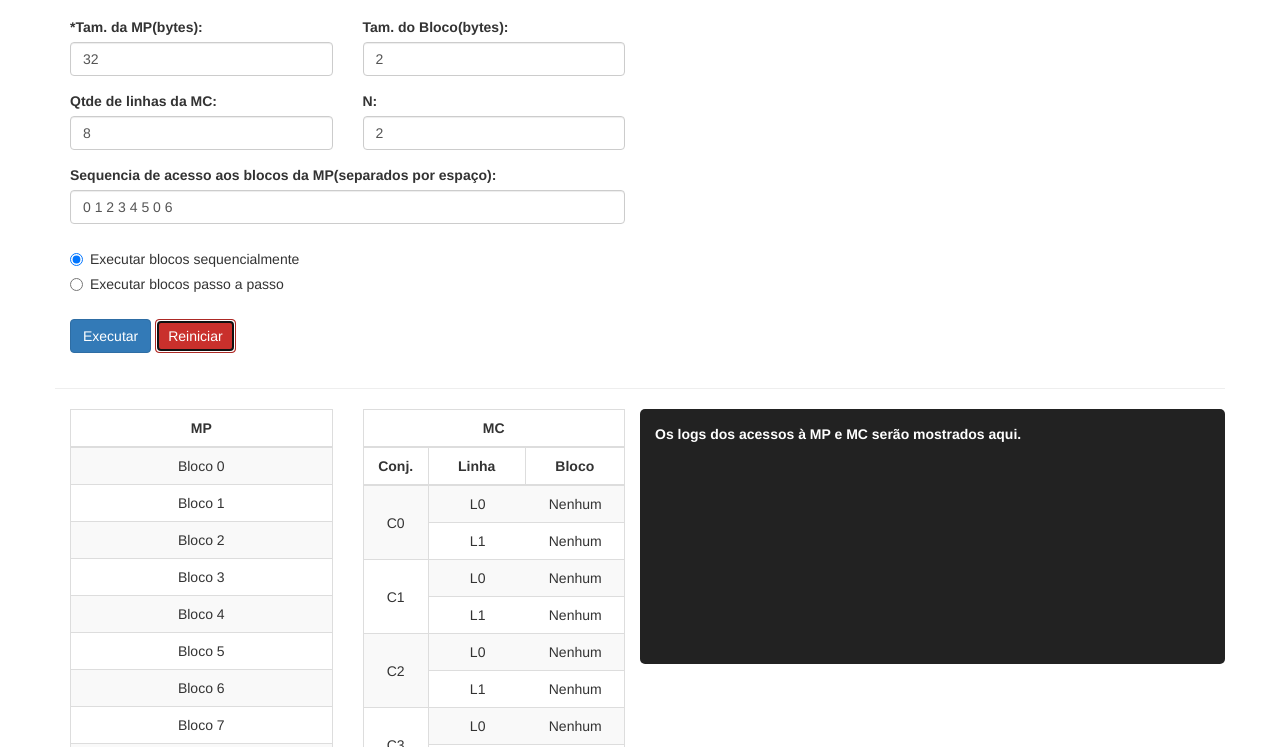
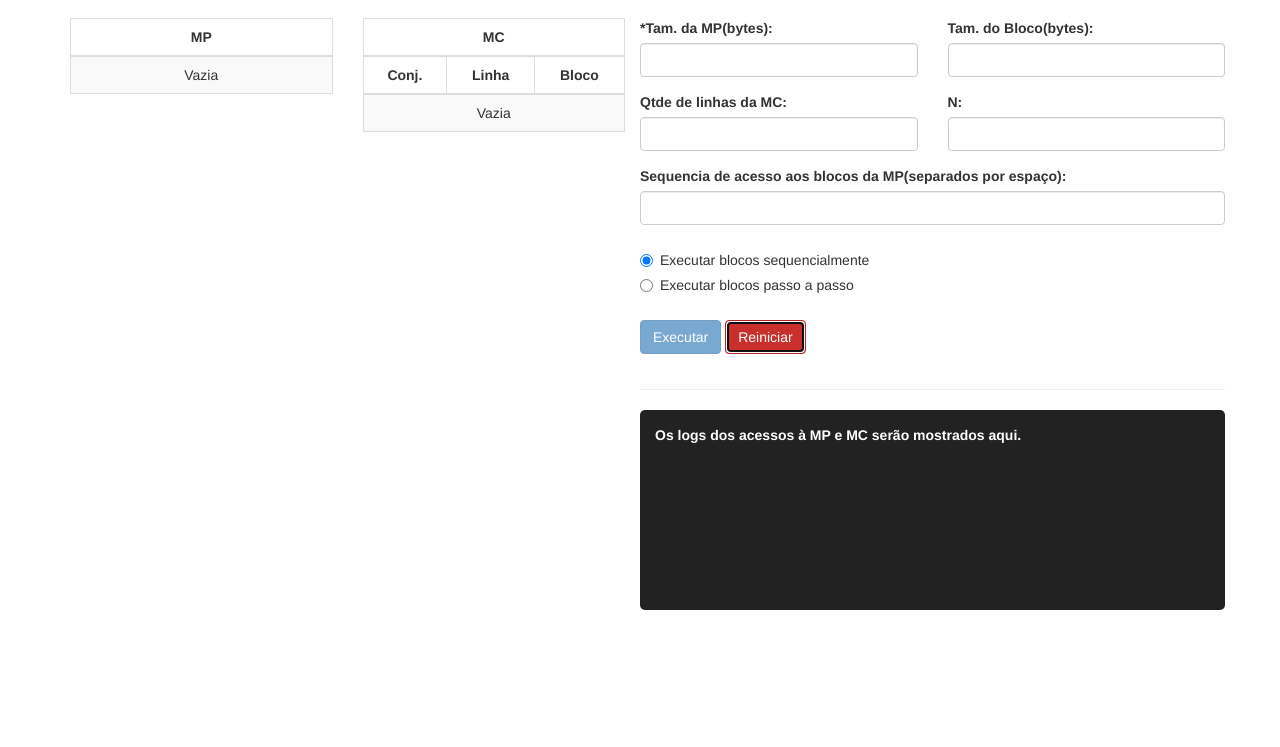
Before and after one commit to iagopiimenta/sscm, a website: page public/index.html in a window 1280 px wide. Both pictures are taken after a click on the button "Reiniciar". Shown: the part 53-800 px from the top of the page. Drawn offline with Linux system fonts and the light colour scheme; files that its build step writes are made by us from their sources.

Commit message:
restart form

```diff
--- a/public/css/app.css
+++ b/public/css/app.css
@@ -1,7 +1,3 @@
-body{
-  padding-top: 70px;
-}
-
 .vcenter td{
   vertical-align: middle!important;
 }
@@ -24,7 +20,8 @@ body{
   font-weight: 800;
   background-color: #222222;
   border-radius: 5px;
-  min-height: 255px;
+  height: 200px;
+  overflow: auto;
 }
 
 
--- a/public/index.html
+++ b/public/index.html
@@ -9,7 +9,7 @@
     <link rel="stylesheet" type="text/css" href="css/app.css">
   </head>
   <body style="display:none;">
-    <nav class="navbar navbar-default navbar-fixed-top navbar-static-top">
+    <nav class="navbar navbar-default navbar-static-top">
       <div class="container">
         <div class="navbar-header">
           <a class="navbar-brand" href="#">Trabalho de AOC/AED</a>
@@ -19,77 +19,6 @@
     </nav>
     <div class="container" ng-controller="MemoryController">
       <div class="row">
-        <div class="col-md-6">
-          <form name="setupForm"><!-- http://www.ng-newsletter.com/posts/validations.html -->
-            <div class="row">
-              <div class="col-md-6 form-group" ng-class="dirtyAndInvalidClass('mainMemorySize')">
-                <label class="control-label" for="mainMemorySize">*Tam. da MP(bytes):</label>
-                <input ng-disabled="configured" autofocus class="form-control" name="mainMemorySize" ng-model="setup.mainMemorySize" min="1" type="number" required>
-                <div ng-messages="setupForm.mainMemorySize.$error" ng-if="dirtyAndInvalidClass('mainMemorySize')">
-                  <div ng-messages-include="error-messages"></div>
-                </div>
-              </div>
-              <div class="col-md-6 form-group" ng-class="dirtyAndInvalidClass('mainMemoryBlockSize')">
-                <label class="control-label" for="mainMemoryBlockSize">Tam. do Bloco(bytes):</label>
-                <input ng-disabled="configured" class="form-control" name="mainMemoryBlockSize" ng-model="setup.mainMemoryBlockSize" min="1" type="number" required>
-                <div ng-messages="setupForm.mainMemoryBlockSize.$error" ng-if="dirtyAndInvalidClass('mainMemoryBlockSize')">
-                  <div ng-messages-include="error-messages"></div>
-                </div>
-              </div>
-            </div>
-            <div class="row">
-              <div class="col-md-6 form-group" ng-class="dirtyAndInvalidClass('memoryCacheNumberLines')">
-                <label for="memoryCacheNumberLines">Qtde de linhas da MC:</label>
-                <input ng-disabled="configured" class="form-control" name="memoryCacheNumberLines" ng-model="setup.memoryCacheNumberLines" min="0" type="number" required>
-                <div ng-messages="setupForm.memoryCacheNumberLines.$error" ng-if="dirtyAndInvalidClass('memoryCacheNumberLines')">
-                  <div ng-messages-include="error-messages"></div>
-                </div>
-              </div>
-              <div class="col-md-6 form-group" ng-class="dirtyAndInvalidClass('memoryCacheN')">
-                <label for="memoryCacheN">N:</label>
-                <input ng-disabled="configured" class="form-control" name="memoryCacheN" ng-model="setup.memoryCacheN" min="0" type="number" required>
-                <div ng-messages="setupForm.memoryCacheN.$error" ng-if="dirtyAndInvalidClass('memoryCacheN')">
-                  <div ng-messages-include="error-messages"></div>
-                </div>
-              </div>
-            </div>
-            <div class="row">
-              <div class="col-md-12 form-group" ng-class="dirtyAndInvalidClass('sequenceBlocks')">
-                <label for="numbersInput">Sequencia de acesso aos blocos da MP(separados por espaço):</label>
-                <input ng-disabled="configured" class="form-control" name="sequenceBlocks" ng-model="setup.sequenceBlocks" type="text" ng-pattern="/^\d+( \d+)*$/" required>
-                <div ng-messages="setupForm.sequenceBlocks.$error" ng-if="dirtyAndInvalidClass('sequenceBlocks')">
-                  <div ng-messages-include="error-messages"></div>
-                </div>
-              </div>
-            </div>
-            <div class="row">
-              <div ng-init="setup.runOnceAllBlocks=true" class="col-md-12 form-group">
-                <div class="radio">
-                  <label>
-                    <input ng-disabled="configured" type="radio" name="runOnceAllBlocks" ng-model="setup.runOnceAllBlocks" ng-value="true">
-                    Executar blocos sequencialmente
-                  </label>
-                </div>
-                <div class="radio">
-                  <label>
-                    <input ng-disabled="configured" type="radio" name="runOnceAllBlocks" ng-model="setup.runOnceAllBlocks" ng-value="false">
-                    Executar blocos passo a passo
-                  </label>
-                </div>
-              </div>
-            </div>
-            <div class="row">
-              <div class="col-md-12 form-group">
-                <button ng-show="setup.runOnceAllBlocks" ng-disabled="setupForm.$invalid || configured" class="btn btn-primary" ng-click="runSequence(setup)" type="submit">Executar</button>
-                <button ng-hide="setup.runOnceAllBlocks" ng-disabled="setupForm.$invalid || !finishJob || emptySequence" class="btn btn-primary" ng-click="runSequence(setup)" type="submit">Próximo</button>
-                <button class="btn btn-danger" ng-click="restart(setup)" type="submit">Reiniciar</button>
-              </div>
-            </div>
-          </form>
-        </div>
-      </div>
-      <div class="row">
-        <hr>
         <div class="col-md-3">
           <table class="table table-striped table-bordered text-center vcenter">
             <thead>
@@ -146,7 +75,80 @@
             </tbody>
           </table>
         </div>
-        <div class="col-md-6 console">
+        <div class="col-md-6">
+          <div class="row">
+            <div class="row">
+              <div class="col-md-12">
+                <form novalidate name="setupForm"><!-- http://www.ng-newsletter.com/posts/validations.html -->
+                  <div class="row">
+                    <div class="col-md-6 form-group" ng-class="dirtyAndInvalidClass('mainMemorySize')">
+                      <label class="control-label" for="mainMemorySize">*Tam. da MP(bytes):</label>
+                      <input ng-disabled="configured" class="form-control" name="mainMemorySize" ng-model="setup.mainMemorySize" min="1" type="number" required>
+                      <div ng-messages="setupForm.mainMemorySize.$error" ng-if="dirtyAndInvalidClass('mainMemorySize')">
+                        <div ng-messages-include="error-messages"></div>
+                      </div>
+                    </div>
+                    <div class="col-md-6 form-group" ng-class="dirtyAndInvalidClass('mainMemoryBlockSize')">
+                      <label class="control-label" for="mainMemoryBlockSize">Tam. do Bloco(bytes):</label>
+                      <input ng-disabled="configured" class="form-control" name="mainMemoryBlockSize" ng-model="setup.mainMemoryBlockSize" min="1" type="number" required>
+                      <div ng-messages="setupForm.mainMemoryBlockSize.$error" ng-if="dirtyAndInvalidClass('mainMemoryBlockSize')">
+                        <div ng-messages-include="error-messages"></div>
+                      </div>
+                    </div>
+                  </div>
+                  <div class="row">
+                    <div class="col-md-6 form-group" ng-class="dirtyAndInvalidClass('memoryCacheNumberLines')">
+                      <label for="memoryCacheNumberLines">Qtde de linhas da MC:</label>
+                      <input ng-disabled="configured" class="form-control" name="memoryCacheNumberLines" ng-model="setup.memoryCacheNumberLines" min="0" type="number" required>
+                      <div ng-messages="setupForm.memoryCacheNumberLines.$error" ng-if="dirtyAndInvalidClass('memoryCacheNumberLines')">
+                        <div ng-messages-include="error-messages"></div>
+                      </div>
+                    </div>
+                    <div class="col-md-6 form-group" ng-class="dirtyAndInvalidClass('memoryCacheN')">
+                      <label for="memoryCacheN">N:</label>
+                      <input ng-disabled="configured" class="form-control" name="memoryCacheN" ng-model="setup.memoryCacheN" min="0" type="number" required>
+                      <div ng-messages="setupForm.memoryCacheN.$error" ng-if="dirtyAndInvalidClass('memoryCacheN')">
+                        <div ng-messages-include="error-messages"></div>
+                      </div>
+                    </div>
+                  </div>
+                  <div class="row">
+                    <div class="col-md-12 form-group" ng-class="dirtyAndInvalidClass('sequenceBlocks')">
+                      <label for="numbersInput">Sequencia de acesso aos blocos da MP(separados por espaço):</label>
+                      <input ng-disabled="configured" class="form-control" name="sequenceBlocks" ng-model="setup.sequenceBlocks" type="text" ng-pattern="/^\d+( \d+)*$/" required>
+                      <div ng-messages="setupForm.sequenceBlocks.$error" ng-if="dirtyAndInvalidClass('sequenceBlocks')">
+                        <div ng-messages-include="error-messages"></div>
+                      </div>
+                    </div>
+                  </div>
+                  <div class="row">
+                    <div ng-init="setup.runOnceAllBlocks=true" class="col-md-12 form-group">
+                      <div class="radio">
+                        <label>
+                          <input required ng-disabled="configured" type="radio" name="runOnceAllBlocks" ng-model="setup.runOnceAllBlocks" ng-value="true">
+                          Executar blocos sequencialmente
+                        </label>
+                      </div>
+                      <div class="radio">
+                        <label>
+                          <input required ng-disabled="configured" type="radio" name="runOnceAllBlocks" ng-model="setup.runOnceAllBlocks" ng-value="false">
+                          Executar blocos passo a passo
+                        </label>
+                      </div>
+                    </div>
+                  </div>
+                  <div class="row">
+                    <div class="col-md-12 form-group">
+                      <button ng-show="setup.runOnceAllBlocks" ng-disabled="setupForm.$invalid || configured" class="btn btn-primary" ng-click="runSequence(setup)" type="submit">Executar</button>
+                      <button ng-hide="setup.runOnceAllBlocks" ng-disabled="setupForm.$invalid || !finishJob || emptySequence" class="btn btn-primary" ng-click="runSequence(setup)">Próximo</button>
+                      <button class="btn btn-danger" ng-click="restart(setup)">Reiniciar</button>
+                    </div>
+                  </div>
+                </form>
+              </div>
+            </div>
+            <hr>
+            <div class="col-md-12 console" scroll-to-bottom="logs">
               <p ng-hide="logs.length > 0">Os logs dos acessos à MP e MC serão mostrados aqui.</p>
               <div ng-repeat="log in logs" ng-show="logs.length > 0">
                 <div class="logs" ng-switch on="log.type">
@@ -164,6 +166,8 @@
             </div>
           </div>
         </div>
+      </div>
+    </div>
     <script type="text/ng-template" id="error-messages">
       <small ng-message="required" class="help-block">Este campo é obrigatório</small>
       <small ng-message="number" class="help-block">Digite apenas números</small>
@@ -174,6 +178,6 @@
     <script src="bower_components/bootstrap/dist/js/bootstrap.min.js"></script>
     <script src="bower_components/angular/angular.js"></script>
     <script src="bower_components/angular-messages/angular-messages.js"></script>
-    <script src="js/app.min.js"></script>
+    <script src="js/app.js"></script>
   </body>
 </html>
--- a/public/js/app.js
+++ b/public/js/app.js
@@ -26,8 +26,19 @@
     };
   }]);
 
+  angular.module('app').directive('scrollToBottom', ['$timeout', function($timeout) {
+    return function(scope, elem, attr) { // http://plnkr.co/edit/cWciPY4zJ8lSr31CECMS?p=preview
+      scope.$watchCollection(attr.scrollToBottom, function(){
+        $timeout(function() {
+          elem.animate({scrollTop: elem.offset().top}, "slow");
+        });
+      })
+    };
+  }]);
+
   angular.module('app').controller('MemoryController', ['$scope', '$timeout', function($scope, $timeout) {
     // $scope.cursor = {};
+    window.teste = $scope;
     $scope.finishJob = true;
     $scope.logs = [];
     $scope.setup = {
@@ -35,8 +46,10 @@
       mainMemoryBlockSize: 2,
       memoryCacheNumberLines: 8,
       memoryCacheN: 2,
-      sequenceBlocks: '0 1 2 3 4 5 0 6',
+      sequenceBlocks: '0 1 2 3 4 5 0 6 7 8',
     };
+
+    // TODO: validar sequencia com blocos que não existem na MP
 
     $scope.dirtyAndInvalidClass = function(field){
       if(($scope.setupForm[field].$dirty || $scope.setupForm[field].$touched) && $scope.setupForm[field].$invalid){
@@ -102,13 +115,16 @@
     };
 
     $scope.restart = function(){
+      $scope.setupForm.$setPristine();
+
+      $scope.setup = {runOnceAllBlocks: true};
       $scope.configured = false;
       $scope.sequence = [];
       $scope.blocks = [];
       $scope.lines = [];
+      $scope.groupLines = [];
+      $scope.numberLinesEachGroup = [];
       $scope.logs = [];
-      _caculateMC();
-      _caculateMP();
     };
 
     var _configure = function(){
```
Also changed, not shown: public/js/app.min.js, 1 other file. Lines whose indentation alone changed are shown as unchanged.
